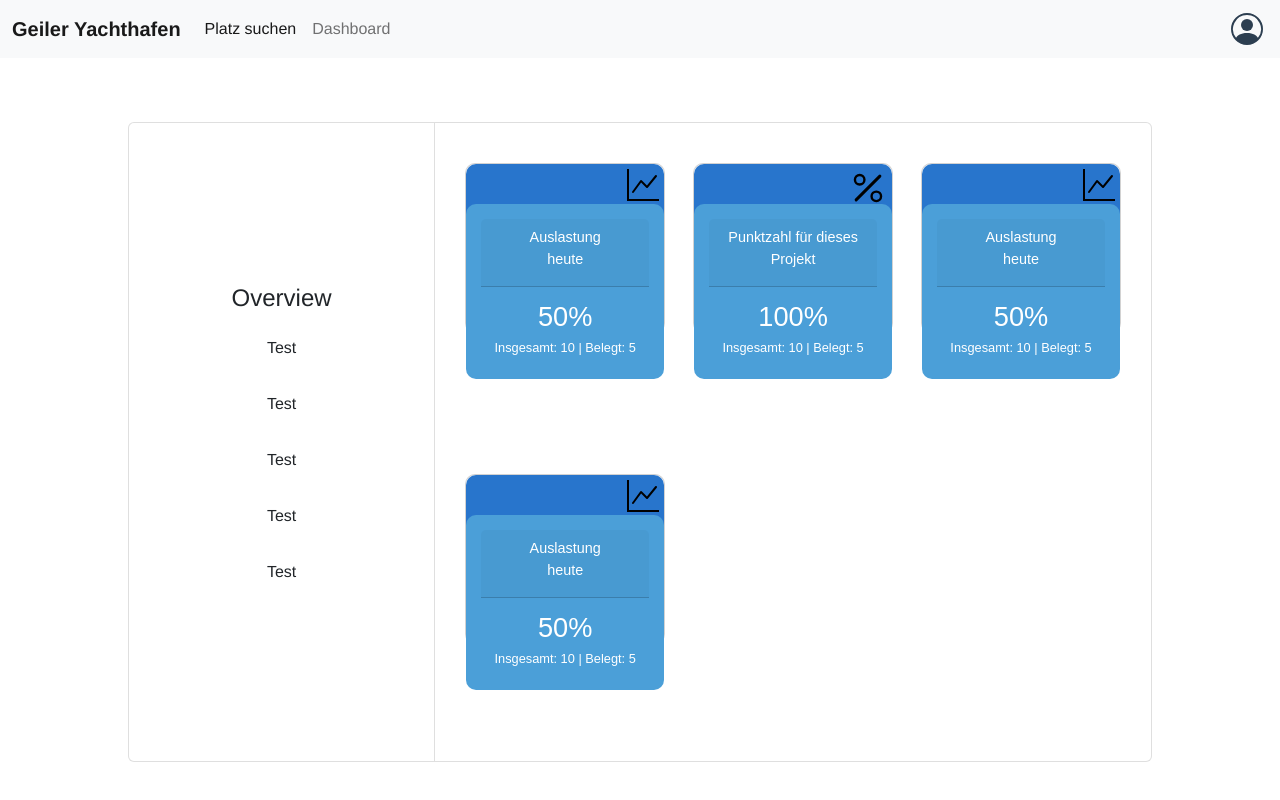
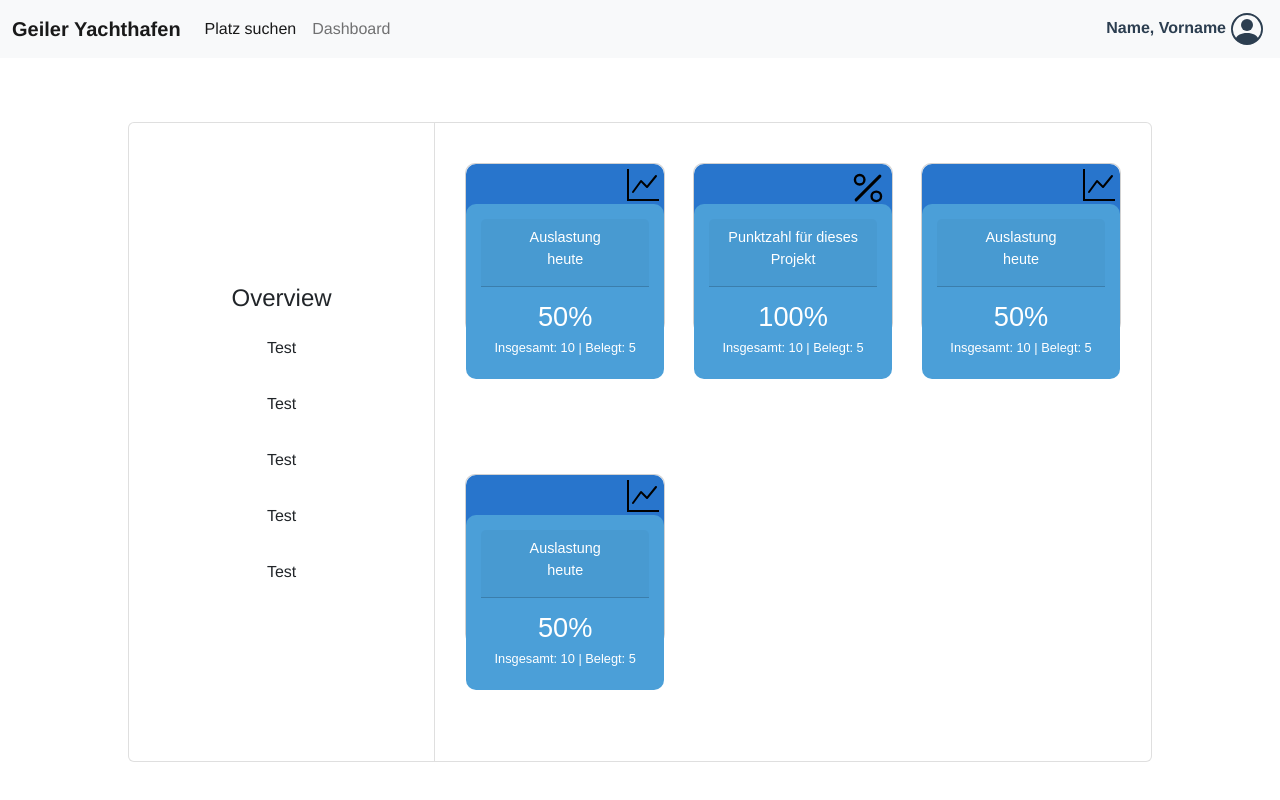
Before and after one commit to Lucam31/YachthafenFrontend, a Vue app: page /profile in a window 1280 px wide. Built offline with nearby package versions, Linux system fonts and the light colour scheme.

Commit message:
Added Username

```diff
--- a/src/App.vue
+++ b/src/App.vue
@@ -15,7 +15,8 @@
         </li>
       </ul>
       <li class="nav-link">
-        <a href="/profile">
+        <a href="/profile" class="profileLink">
+          <span>Name, Vorname</span>
           <svg xmlns="http://www.w3.org/2000/svg" width="32" height="32" fill="currentColor" class="bi bi-person-circle" viewBox="0 0 16 16">
             <path d="M11 6a3 3 0 1 1-6 0 3 3 0 0 1 6 0z"/>
             <path fill-rule="evenodd" d="M0 8a8 8 0 1 1 16 0A8 8 0 0 1 0 8zm8-7a7 7 0 0 0-5.468 11.37C3.242 11.226 4.805 10 8 10s4.757 1.225 5.468 2.37A7 7 0 0 0 8 1z"/>
@@ -61,4 +62,7 @@ nav a.router-link-exact-active {
   display: block;
   flex: wrap;
 }
+.profileLink{
+  text-decoration: none;
+}
 </style>
```
